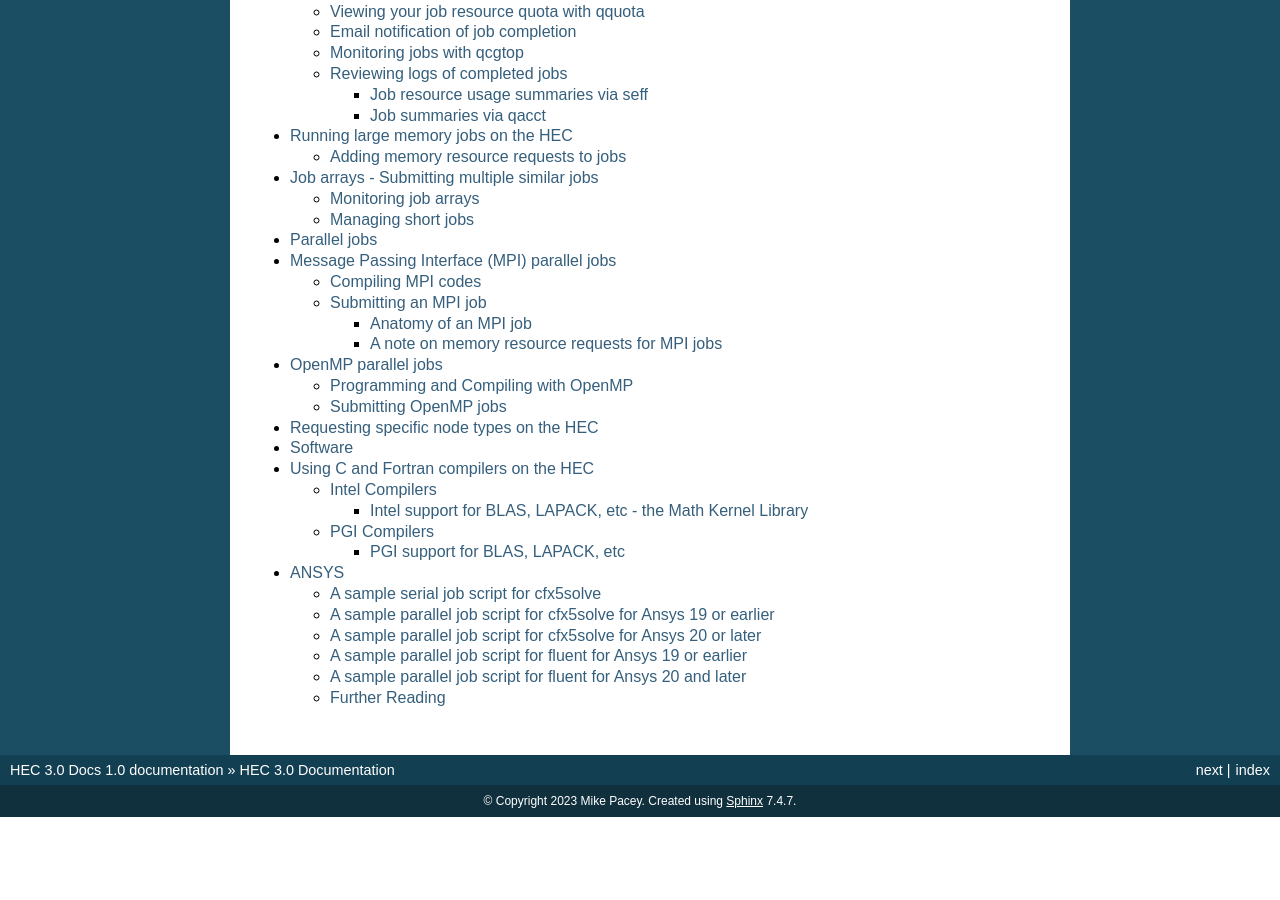
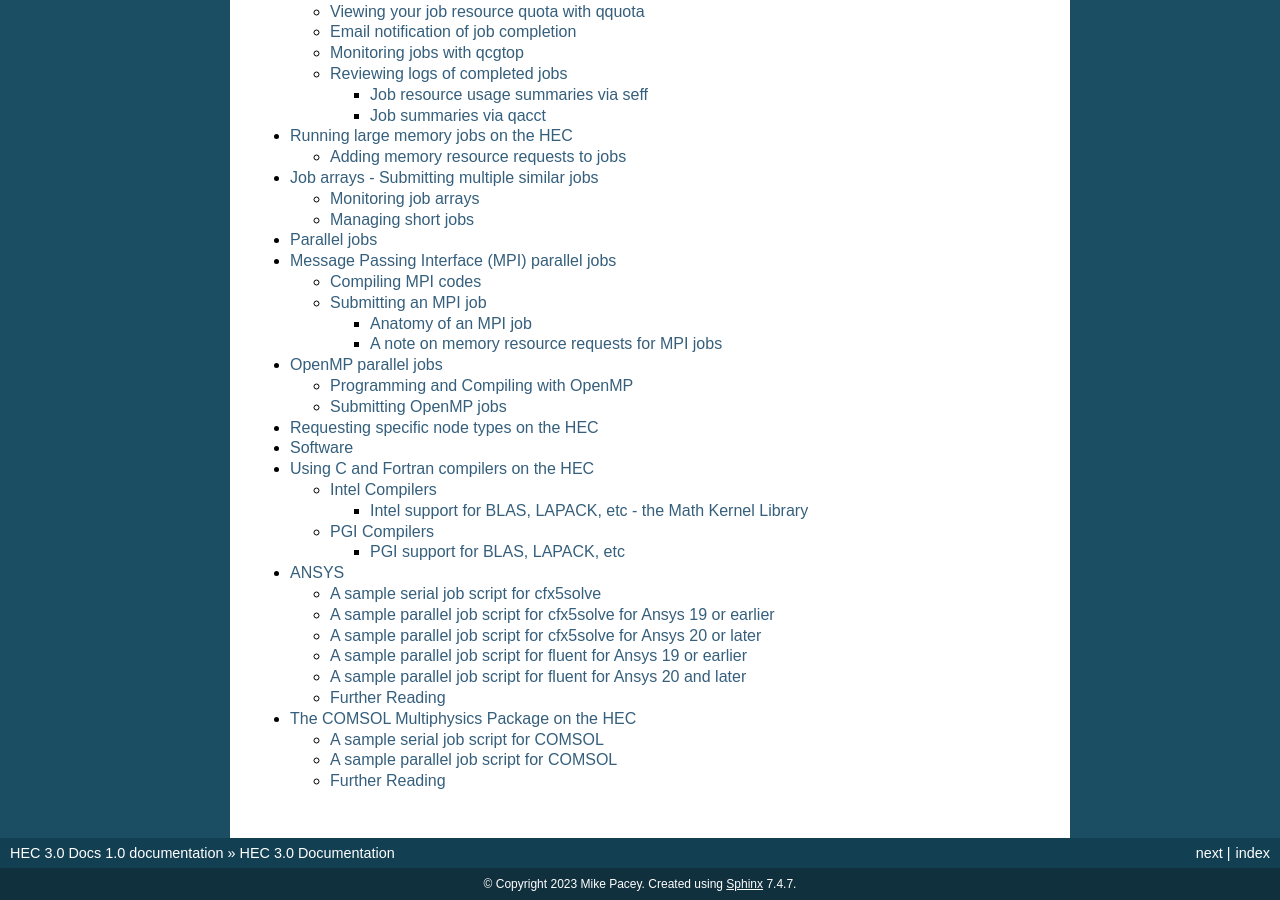
Before and after one commit to MikePacey/Lancaster-HEC, a Sphinx documentation site: the page built from docs/index.rst, in a window 1280 px wide and 900 px high, scrolled down 944 px. Built offline with Sphinx 7.4.7, drawn with Linux system fonts in a browser that asks for light colours; before the commit the page ends 1761 px from its top, so only the background shows below that; some of the changed lines change nothing that is shown.

Commit message:
basic launch page

```diff
--- a/docs/index.rst
+++ b/docs/index.rst
@@ -33,3 +33,4 @@ Contents
    soft
    software/compilers
    software/ansys
+   software/comsol
--- /dev/null
+++ b/docs/software/comsol.rst
@@ -0,0 +1,98 @@
+The COMSOL Multiphysics Package on the HEC
+==========================================
+
+The HEC currently hosts versions of the COMSOL multiphysics
+modelling suite, with licenses supplied by the Engineering
+(for version 5.2a) and Physics (for version 5.1) departments.
+Please check with the relevant Departments' IT Liaison to
+ensure you have access to these externally-hosted licenses.
+
+A sample serial job script for COMSOL
+-------------------------------------
+
+COMSOL batch serial jobs may be run by creating a batch job control
+script (for example, called comsol_job.com) like the following:
+
+.. code-block:: bash
+
+  #!/bin/bash
+
+  #SBATCH -p serial
+  #SBATCH --mem=2G
+
+  source /etc/profile
+  module add comsol/5.1
+
+  comsol batch -prefsdir $TMPDIR  -recoverydir $TMPDIR \
+    -inputfile cylinder_flow.mph -outputfile cylinder_flow.out \
+    -autosave off
+
+For an introduction to serial batch jobs on the HEC, please refer
+to Submitting jobs on the HEC.
+
+The above job takes the model described in cylinder_flow.mph and
+places the results in cylinder_flow.out.
+
+The *-prefsdir* and *-tmpdir* values are set to point to a temporary
+directory created during the job run. This is recommended as by
+default COMSOL writes a large number of files to the user home area,
+which can quickly result in going over quota.
+
+The *-recoverydir* option sets the recovery directory to the
+current working directory from which the job was submitted.
+
+A sample parallel job script for COMSOL
+---------------------------------------
+
+For models suitable for parallel running, the following parallel
+job template can be used:
+
+.. code-block:: bash
+
+  #!/bin/bash
+
+  #SBATCH -p parallel
+  #SBATCH -C node_type=10GethAny
+  #SBATCH --nodes=2
+  #SBATCH --ntasks-per-node=2
+  #SBATCH --exclusive
+
+  source /etc/profile
+  module add comsol/5.1
+
+  comsol batch -mpibootstrap slurm -np $OMP_NUM_THREADS \
+    -prefsdir $TMPDIR -recoverydir `pwd`  -tmpdir $TMPDIR \
+    -inputfile cylinder_flow.mph -outputfile cylinder_flow.out \
+    -autosave off
+
+For an introduction to parallel MPI jobs on the HEC, please see
+Using the Message Passing Interface (MPI) on the HEC.
+
+It is recommended to run COMSOL in hybrid parallel mode, with
+one MPI process per CPU socket and the number of threads per
+process matching the number of CPU cores per socket. The above
+example requests two compute nodes of node_type 10GethAny - these
+nodes each have two sockets, and 8 cores per socket.
+
+The job script contains an additional SLURM resource request line
+advising that the job requires two tasks per node - these will be
+the two MPI processes per compute node. The additional *-np* argument
+to comsol uses the environment variable OMP_NUM_THREADS which will be
+automatically set up by the job sceduler to a value based on the
+formula **(# cpus per node / # of tasks per node)**. For the
+10GethAny nodes with 16 CPUs, this will result in an OMP_NUM_THREAD
+value of 8 - so comsol will run with two MPI proceses per compute node,
+and 8 threads per MPI process.
+
+Two important items to bear in mind when running COMSOL in parallel,
+to ensure that resources are not wasted:
+
+* Significant speedup is only seen on models with several million degrees
+  of freedom; and
+* The meshing algorithm runs mostly in serial. For parallel runs, the mesh
+  should be pre-computed in serial mode
+
+Further Reading
+---------------
+
+The COMSOL `home page <https://www.comsol.com/>`_
```
